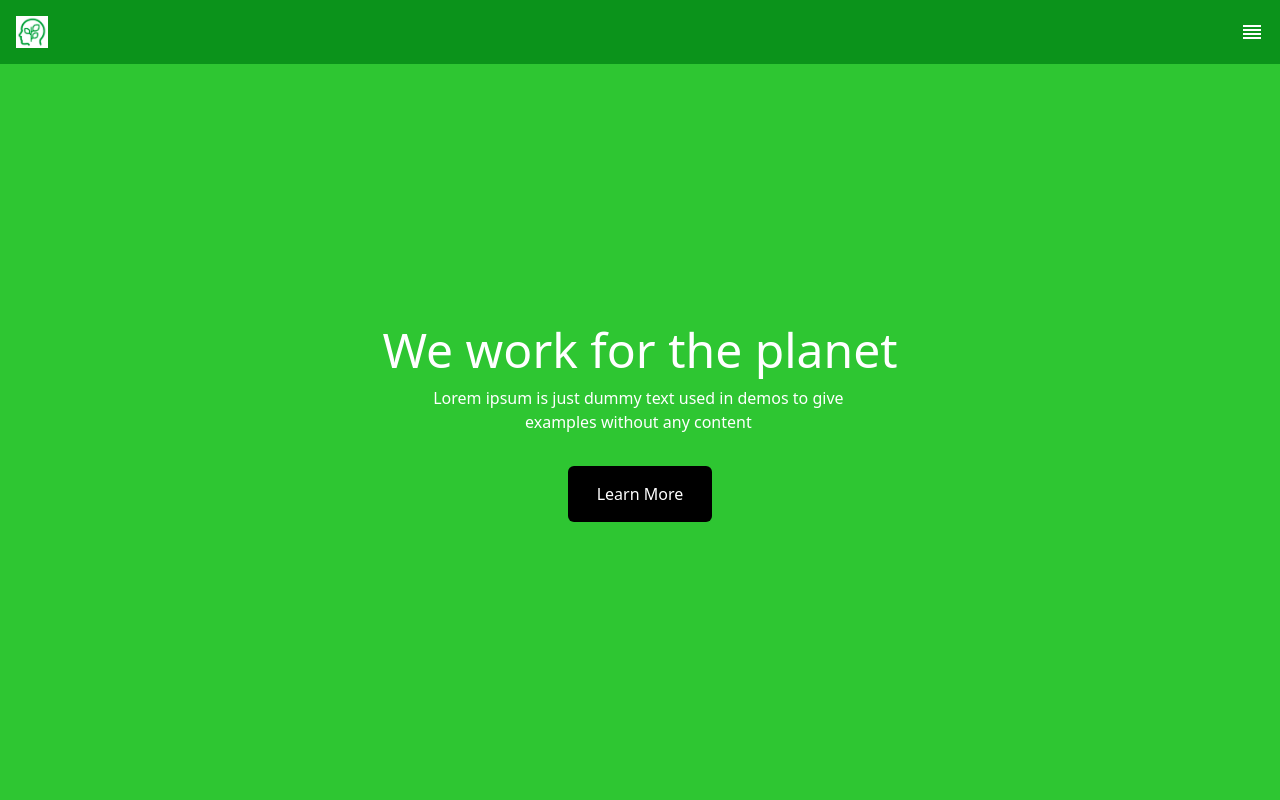
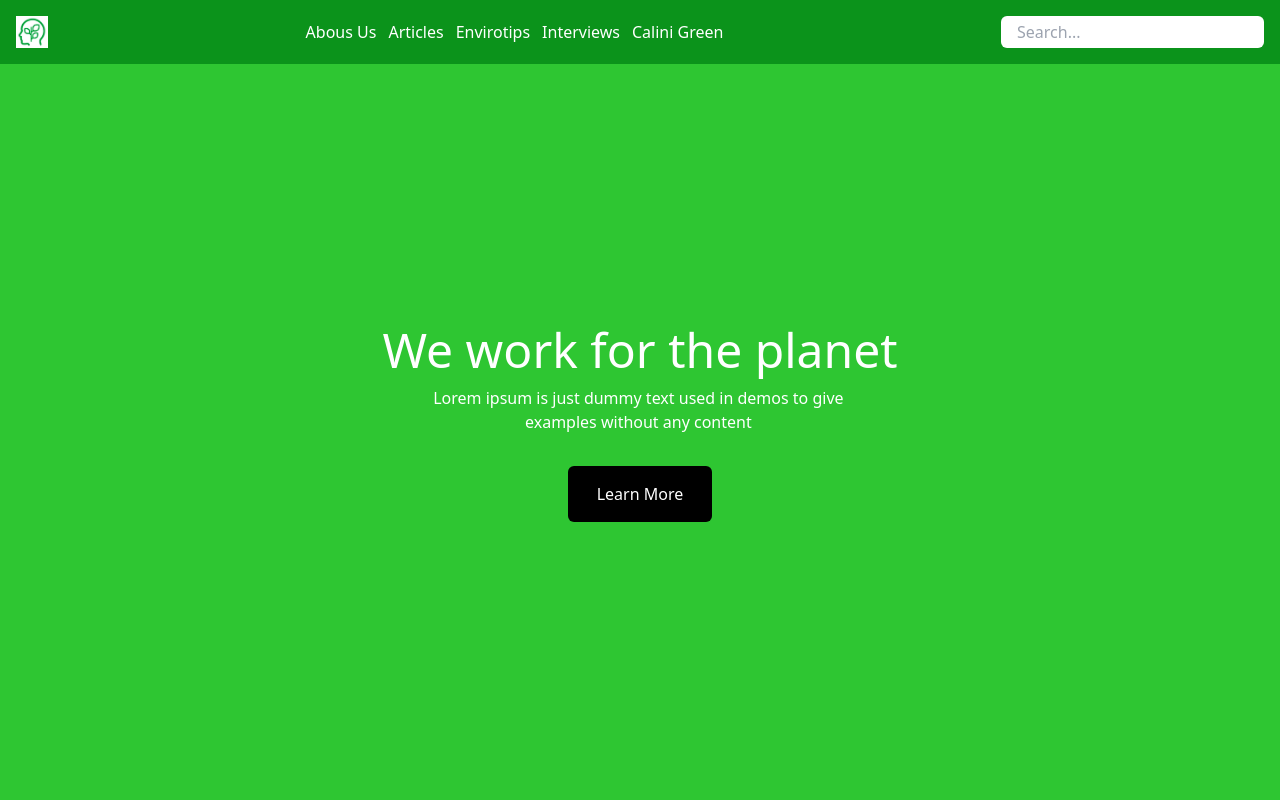
Before and after one commit to federicofusco/ecomentality.it, a Next.js app in the folder ecomentality/: page / in a window 1280 px wide. Shown: the top 800 px of the page. Built offline with nearby package versions, Linux system fonts and the light colour scheme; no server answers; the database is empty.

Commit message:
Added search bar links in the navbar, those pages will be createdd later

```diff
--- a/ecomentality/components/buttons/MenuButton.jsx
+++ b/ecomentality/components/buttons/MenuButton.jsx
@@ -1,7 +1,7 @@
 import { MdReorder } from "react-icons/md"
 
 const MenuButton = () => {
-	return <button className={`w-16 h-16 my-auto bg-transparent flex justify-end ml-auto text-white`}>
+	return <button className={`w-16 h-16 my-auto bg-transparent flex sm:hidden justify-end ml-auto text-white`}>
 		<div className="my-auto text-2xl">
 			{ <MdReorder /> }
 		</div>
--- a/ecomentality/components/nav/HomeNavbar.jsx
+++ b/ecomentality/components/nav/HomeNavbar.jsx
@@ -1,5 +1,7 @@
 import Logo from "../Logo"
 import MenuButton from "./../buttons/MenuButton"
+import NavLink from "./NavLink"
+import SearchBar from "./SearchBar"
 
 /**
  * Displays a navbar dedicated to the homepage
@@ -14,13 +16,35 @@ const HomeNavbar = () => {
 					<Logo iconOnly={ true } />
 				</div>
 
-				{/* <div className="flex flex-auto">
-					<NavLink title="About Us" href="/about" />
-					<NavLink title="Articles" />
-					<NavLink title="Envirotips" />
-					<NavLink title="Interviews" />
-					<NavLink title="Calini Green" />
-				</div> */}
+
+				<div className="hidden sm:flex flex-auto">
+					{
+						[
+							{
+								section: "Abous Us",
+								link: "/about"
+							},
+							{
+								section: "Articles",
+								link: "/view/articles"
+							},
+							{
+								section: "Envirotips",
+								link: "/envirotips"
+							},
+							{
+								section: "Interviews",
+								link: "/view/interviews"
+							},
+							{
+								section: "Calini Green",
+								link: "/calini"
+							}
+						].map (({ section, link }) => <NavLink key={ section } title={ section } href={ link } /> )
+					}
+				</div>
+
+				<SearchBar />
 
 				<MenuButton />
 
--- a/ecomentality/components/nav/NavLink.jsx
+++ b/ecomentality/components/nav/NavLink.jsx
@@ -9,7 +9,7 @@ import Link from "next/link"
  */
 const NavLink = ({ href = "/", title }) => {
 	return <Link href={ href }>
-		<a className="my-auto ml-3">
+		<a className="my-auto ml-3 text-white font-medium">
 			{ title }
 		</a>
 	</Link>
--- /dev/null
+++ b/ecomentality/components/nav/SearchBar.jsx
@@ -0,0 +1,12 @@
+import { useRef } from "react"
+
+const SearchBar = () => {
+
+	const searchRef = useRef ( null );
+
+	return (
+		<input className="bg-white px-4 py-1 hidden md:block text-black rounded-md my-auto" ref={ searchRef } placeholder="Search..." type="text" />
+	)
+}
+
+export default SearchBar;
```
